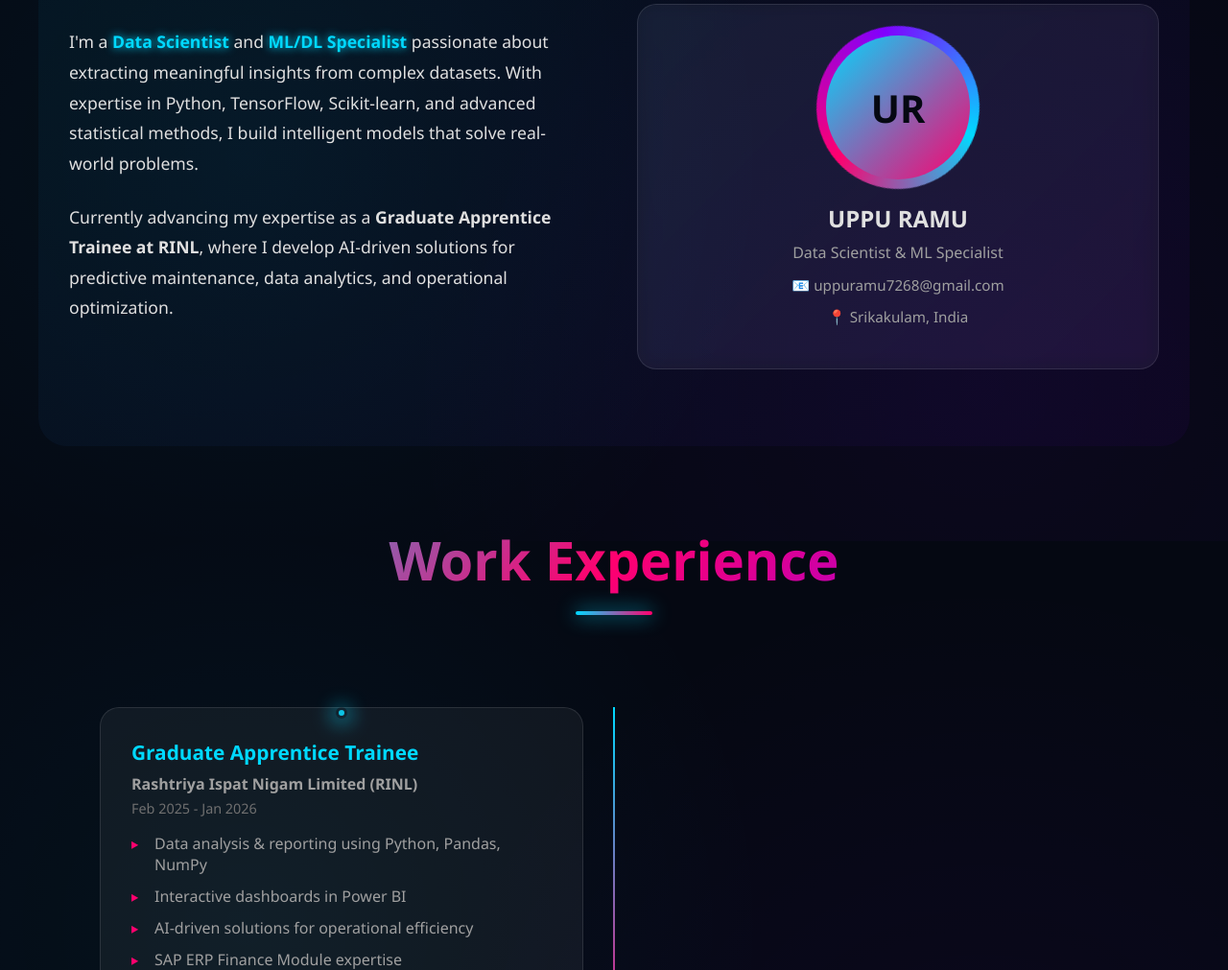
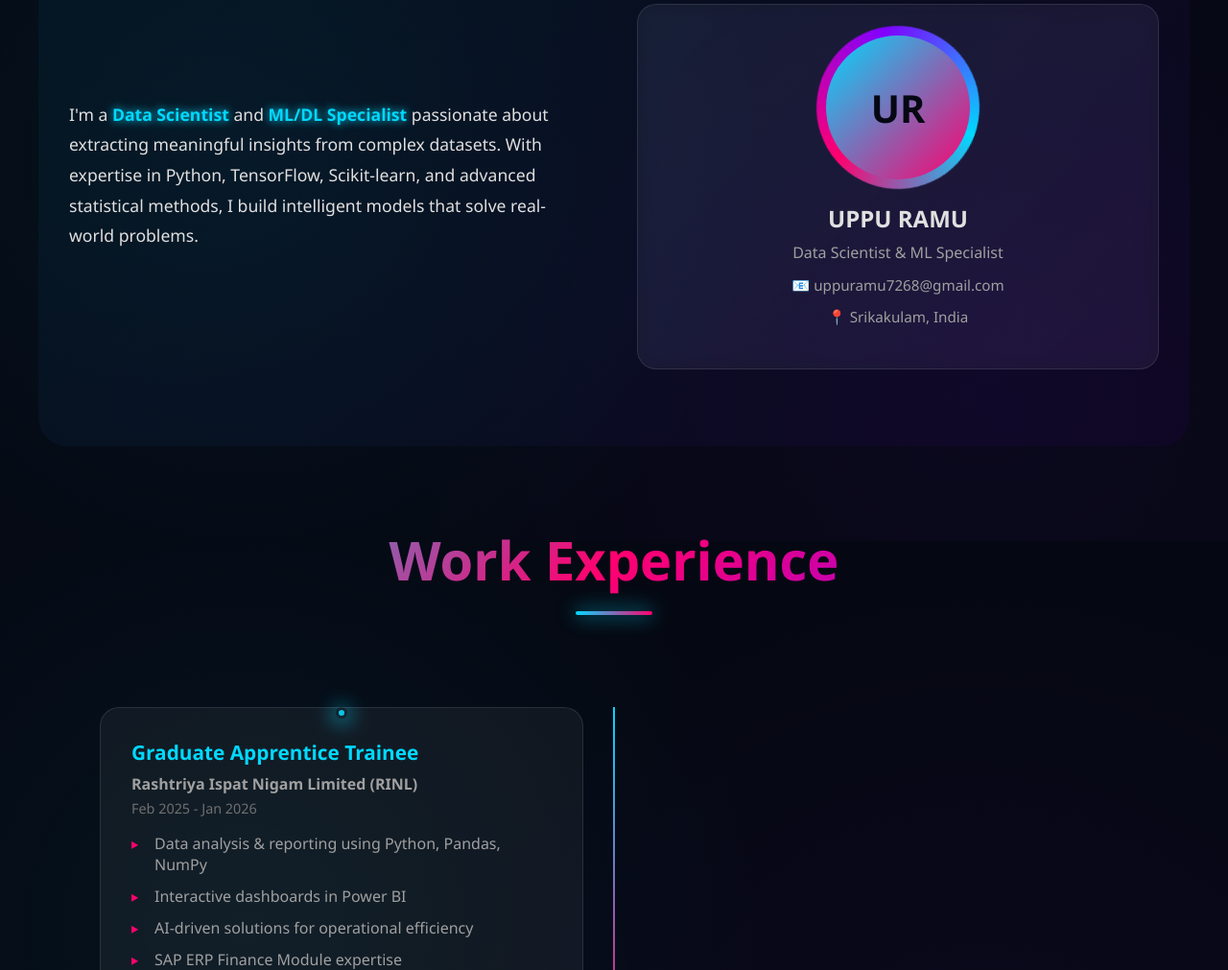
Before and after one commit to uppuramu/portfolio, a plain HTML site: page index.html in a window 1280 px wide. Shown: the part 1036-2047 px from the top of the page at 96% size. Drawn offline with Linux system fonts and the light colour scheme.

Commit message:
Update index.html
removed unwanted information

```diff
--- a/index.html
+++ b/index.html
@@ -101,7 +101,6 @@
             <div class="about-text">
                 <p>I'm a <span class="highlight">Data Scientist</span> and <span class="highlight">ML/DL Specialist</span> passionate about extracting meaningful insights from complex datasets. With expertise in Python, TensorFlow, Scikit-learn, and advanced statistical methods, I build intelligent models that solve real-world problems.</p>
 
-                <p>Currently advancing my expertise as a <strong>Graduate Apprentice Trainee at RINL</strong>, where I develop AI-driven solutions for predictive maintenance, data analytics, and operational optimization.</p>
             </div>
 
             <div class="about-visual">
```
